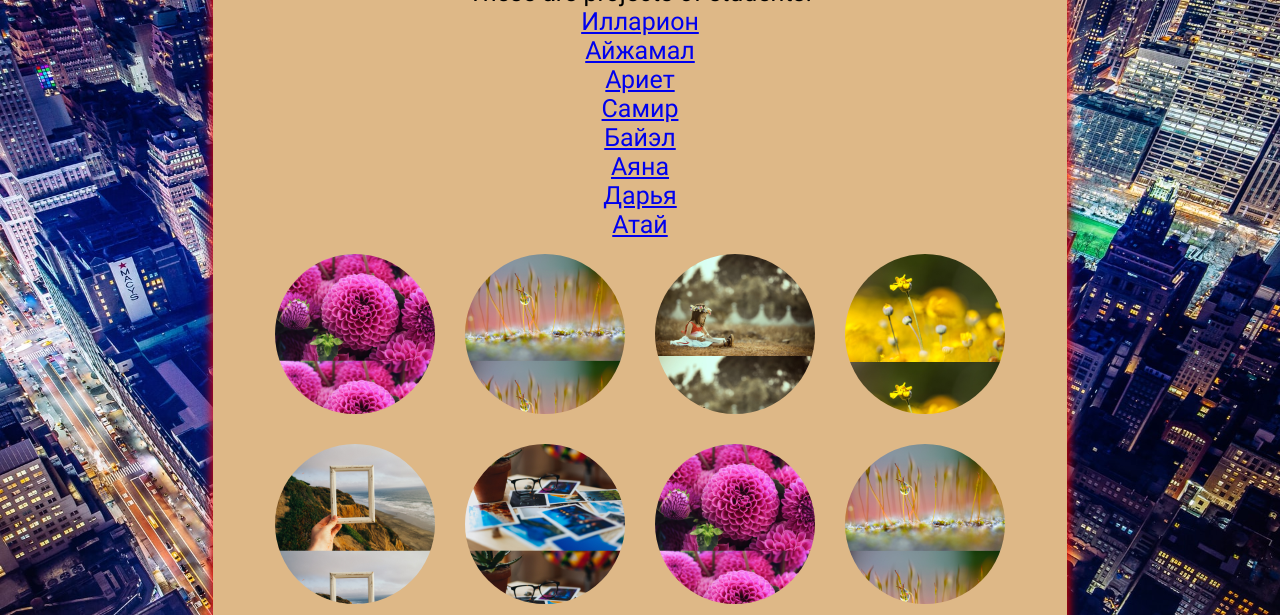
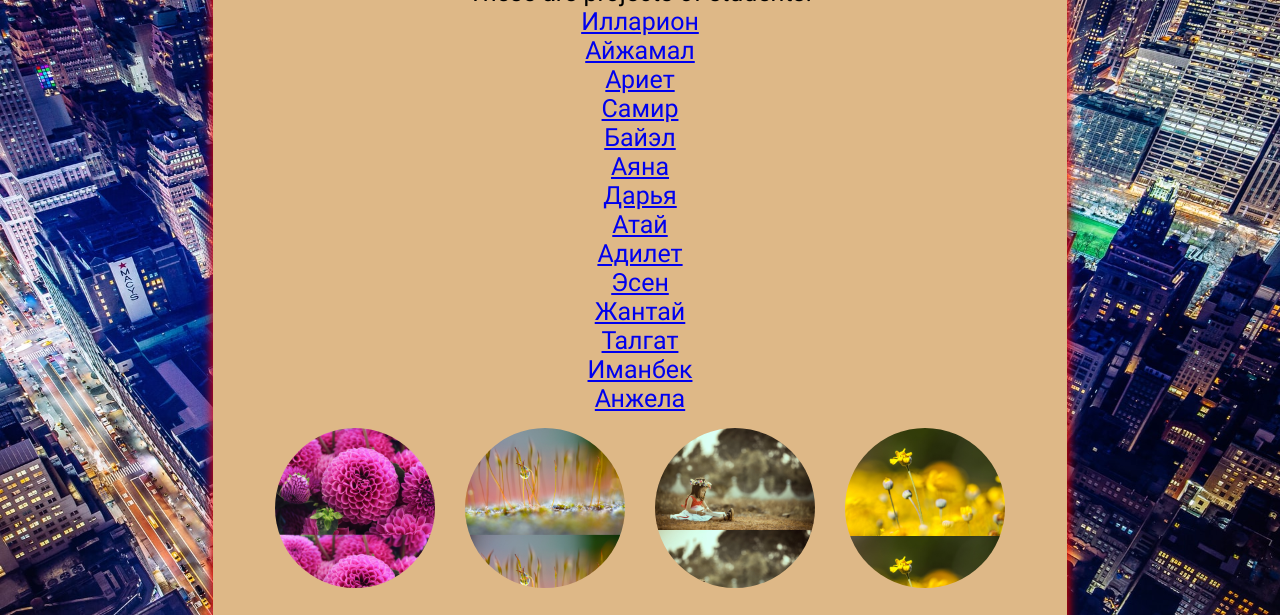
Before and after one commit to lev-s/lev-s.github.io, a plain HTML site: page index.html in a window 1280 px wide. Shown: the part 150-765 px from the top of the page. Drawn offline with Linux system fonts and the light colour scheme.

Commit message:
Update index.html

```diff
--- a/index.html
+++ b/index.html
@@ -20,6 +20,13 @@
         <p><a href="https://AdoraZoldikw.github.io/">Аяна</a></p>
         <p><a href="https://IboLs.github.io/">Дарья</a></p>
         <p><a href="https://iatay07.github.io/">Атай</a></p>
+        <p><a href="https://adilet25.github.io/">Адилет</a></p>
+        <p><a href="https://esen1606.github.io/">Эсен</a></p>
+        <p><a href="https://jantai009.github.io/">Жантай</a></p>
+        <p><a href="https://talgat1234.github.io/">Талгат</a></p>
+        <p><a href="https://imanbekkkk.github.io/">Иманбек</a></p>
+        <p><a href="https://angela061.github.io/">Анжела</a></p>
+
 
         <div class="photo photo1"></div>
         <div class="photo photo2"></div>
```
